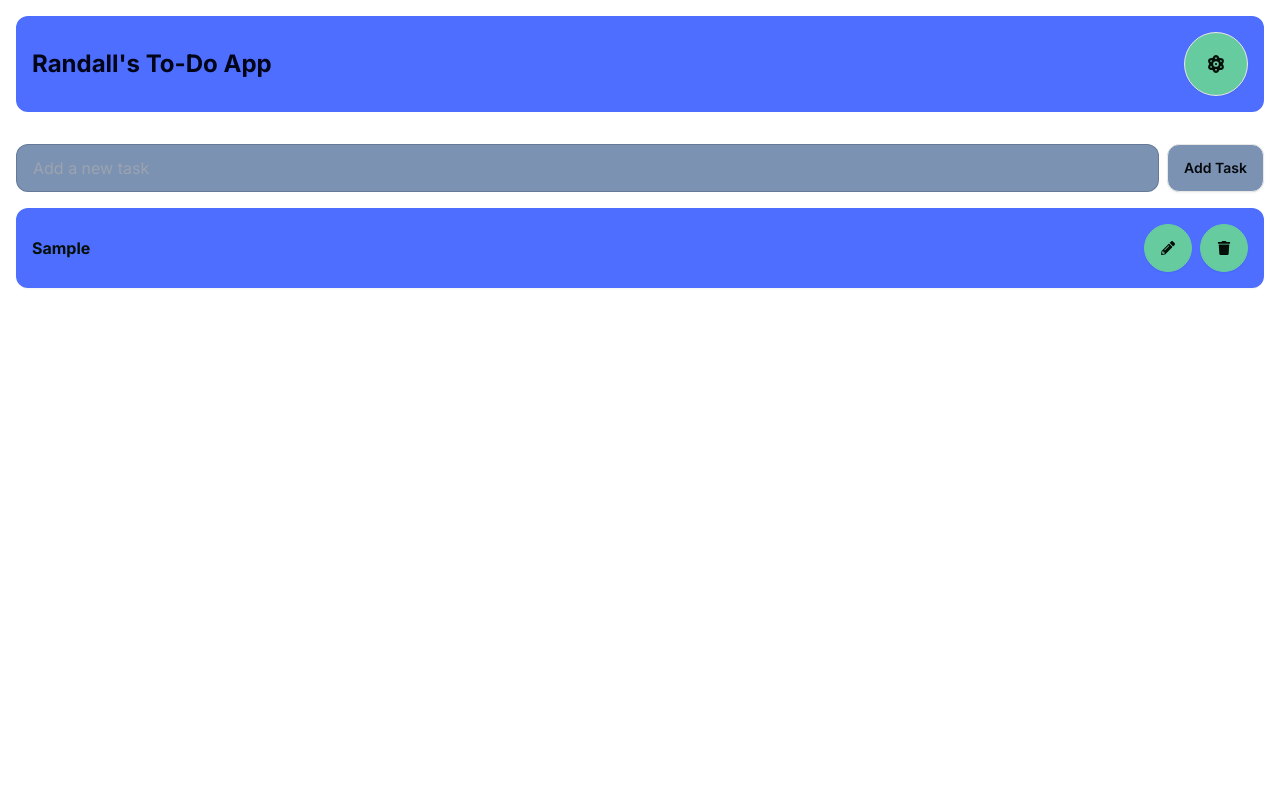
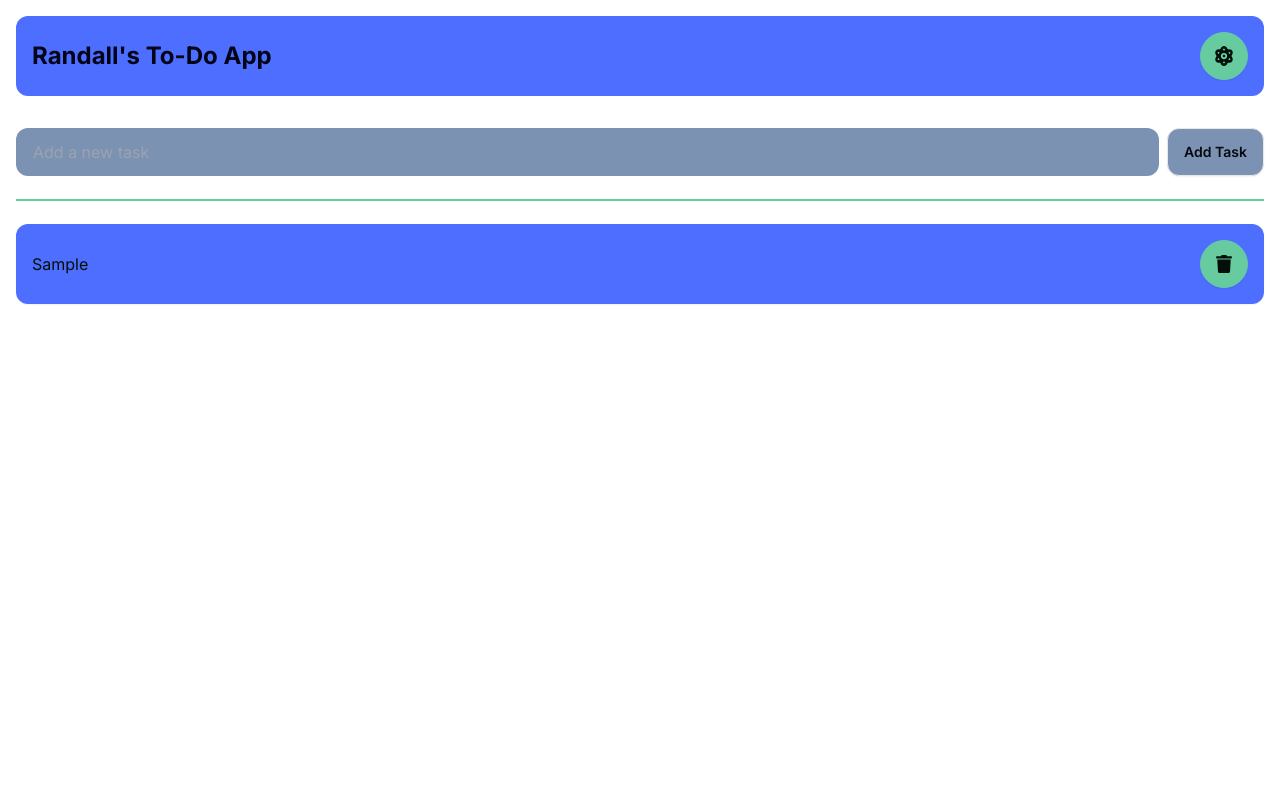
Before and after one commit to Lokie-ree/react-todo, a Next.js app: page / in a window 1280 px wide. Both pictures are taken after typing "Sample" into the empty fields and a click on the button "Add Task". Shown: the top 800 px of the page. Built offline with nearby package versions, Linux system fonts and the light colour scheme.

Commit message:
refactored TaskForm, TaskList, TaskItem components

```diff
--- a/src/app/components/DeleteModal.jsx
+++ /dev/null
@@ -1,31 +0,0 @@
-import React from "react";
-
-const DeleteModal = () => {
-  return (
-    <div className="flex flex-col justify-center text-center">
-      {/* Open the modal using document.getElementById('ID').showModal() method */}
-      <dialog id="delete_modal" className="modal modal-bottom sm:modal-middle">
-        <div className=" modal-box bg-secondary ">
-          <p className="text-lg py-4">
-            Are you sure you want to delete the task?
-          </p>
-          <div className="modal-action justify-center">
-            <form method="dialog">
-              {/* if there is a button in form, it will close the modal */}
-              <div className="flex gap-4">
-                <button className="btn bg-primary text-secondary-content rounded-xl">
-                  Cancel
-                </button>
-                <button className="btn bg-accent text-secondary-content rounded-xl">
-                  Delete
-                </button>
-              </div>
-            </form>
-          </div>
-        </div>
-      </dialog>
-    </div>
-  );
-};
-
-export default DeleteModal;
--- a/src/app/components/EditModal.jsx
+++ /dev/null
@@ -1,32 +0,0 @@
-import React from "react";
-
-const EditModal = () => {
-  return (
-    <div className="flex flex-col justify-center text-center">
-      {/* Open the modal using document.getElementById('ID').showModal() method */}
-      <dialog id="edit_modal" className="modal modal-bottom sm:modal-middle">
-        <div className=" modal-box bg-secondary ">
-          <h3 className="font-bold text-2xl py-3">EDIT TASK!!!</h3>
-          <p className="text-lg py-4">
-            Press ESC key or click the button below to close
-          </p>
-          <div className="modal-action justify-center">
-            <form method="dialog">
-              {/* if there is a button in form, it will close the modal */}
-              <div className="flex gap-4">
-                <button className="btn bg-primary text-secondary-content rounded-xl">
-                  Cancel
-                </button>
-                <button className="btn bg-accent text-secondary-content rounded-xl">
-                  Save
-                </button>
-              </div>
-            </form>
-          </div>
-        </div>
-      </dialog>
-    </div>
-  );
-};
-
-export default EditModal;
--- /dev/null
+++ b/src/app/components/Footer.jsx
@@ -0,0 +1,26 @@
+import React from "react";
+import {
+  FaFacebookSquare,
+  FaInstagramSquare,
+  FaGithubSquare,
+} from "react-icons/fa";
+
+import { MdGamepad } from "react-icons/md";
+
+const Footer = () => {
+  return (
+    <footer className="footer footer-center bg-primary text-primary-content items-center p-6 text-2xl">
+      <aside className="grid-flow-col items-center mt-2">
+        <MdGamepad />
+        <p>Copyright © {new Date().getFullYear()} - All right reserved</p>
+      </aside>
+      <nav className="flex flex-row text-4xl gap-4">
+        <FaFacebookSquare />
+        <FaInstagramSquare />
+        <FaGithubSquare />
+      </nav>
+    </footer>
+  );
+};
+
+export default Footer;
--- a/src/app/components/Header.jsx
+++ b/src/app/components/Header.jsx
@@ -6,7 +6,7 @@ import ThemeController from "./ThemeController";
 const Header = () => {
   return (
     <>
-      <header className="flex justify-between items-center m-4 p-4 bg-primary rounded-xl">
+      <header className="flex justify-between items-center p-4 m-4 bg-primary rounded-xl">
         <h1 className="text-2xl text-primary-content font-bold">
           Randall's To-Do App
         </h1>
--- /dev/null
+++ b/src/app/components/TaskForm.jsx
@@ -0,0 +1,30 @@
+// components/TaskForm.jsx
+import React, { useState } from "react";
+
+export default function TaskForm({ addTask }) {
+  const [taskText, setTaskText] = useState("");
+
+  const handleSubmit = (e) => {
+    e.preventDefault();
+    addTask(taskText);
+    setTaskText("");
+  };
+
+  return (
+    <form className="flex mb-4" onSubmit={handleSubmit}>
+      <input
+        type="text"
+        className="flex input items-center w-full bg-secondary rounded-xl"
+        value={taskText}
+        onChange={(e) => setTaskText(e.target.value)}
+        placeholder="Add a new task"
+      />
+      <button
+        type="submit"
+        className="btn bg-secondary text-secondary-content ml-2 rounded-xl"
+      >
+        Add Task
+      </button>
+    </form>
+  );
+}
--- a/src/app/components/TaskItem.jsx
+++ b/src/app/components/TaskItem.jsx
@@ -1,27 +1,21 @@
 "use client";
 
 import React from "react";
-import { FaTrash, FaPencilAlt } from "react-icons/fa";
+import { FaTrash } from "react-icons/fa";
 
-const Task = ({ task, onDelete, onEdit }) => {
+const Task = ({ task, deleteTask }) => {
   return (
-    <div className="flex justify-between items-center bg-primary text-accent-content p-4 rounded-xl shadow-sm">
-      <span>{task.text}</span>
-      <div className="flex gap-2">
+    <>
+      <div className="flex justify-between items-center bg-primary text-accent-content p-4 rounded-xl shadow-sm">
+        <span>{task.text}</span>
         <button
-          className="btn btn-accent btn-circle"
-          onClick={() => document.getElementById("edit_modal").showModal()}
-        >
-          <FaPencilAlt />
-        </button>
-        <button
-          className="btn btn-accent btn-circle"
-          onClick={() => document.getElementById("delete_modal").showModal()}
+          className="btn btn-accent btn-circle text-lg"
+          onClick={() => deleteTask(task.id)}
         >
           <FaTrash />
         </button>
       </div>
-    </div>
+    </>
   );
 };
 
--- a/src/app/components/TaskList.jsx
+++ b/src/app/components/TaskList.jsx
@@ -1,14 +1,12 @@
 import React from "react";
-import Task from "./TaskItem";
+import TaskItem from "./TaskItem";
 
-const TaskList = ({ tasks, onDelete, onEdit }) => {
+export default function TaskList({ tasks, deleteTask }) {
   return (
-    <div className="flex flex-col gap-4 text-accent font-bold rounded-xl">
+    <div className="flex flex-col gap-4">
       {tasks.map((task) => (
-        <Task key={task.id} task={task} onDelete={onDelete} onEdit={onEdit} />
+        <TaskItem key={task.id} task={task} deleteTask={deleteTask} />
       ))}
     </div>
   );
-};
-
-export default TaskList;
+}
--- a/src/app/components/ThemeController.jsx
+++ b/src/app/components/ThemeController.jsx
@@ -7,9 +7,9 @@ const ThemeController = () => {
       <div
         tabIndex={0}
         role="button"
-        className="btn btn-circle bg-accent text-accent-content sm:btn-sm md:btn-md lg:btn-lg"
+        className="btn btn-accent btn-circle bg-accent text-accent-content"
       >
-        <FaAtom className="text-lg" />
+        <FaAtom className="text-xl" />
       </div>
       <ul
         tabIndex={0}
--- a/src/app/layout.js
+++ b/src/app/layout.js
@@ -1,6 +1,7 @@
 import { Inter } from "next/font/google";
 import "./globals.css";
 import Header from "./components/Header";
+import Footer from "./components/Footer";
 
 const inter = Inter({ subsets: ["latin"] });
 
@@ -15,6 +16,7 @@ export default function RootLayout({ children }) {
       <body className={inter.className}>
         <Header />
         {children}
+        <Footer />
       </body>
     </html>
   );
--- a/src/app/page.js
+++ b/src/app/page.js
@@ -2,19 +2,14 @@
 
 import React, { useState } from "react";
 import TaskList from "./components/TaskList";
-import EditModal from "./components/EditModal";
-import DeleteModal from "./components/DeleteModal";
+import TaskForm from "./components/TaskForm"; // New component for task input
 
 export default function Home() {
   const [tasks, setTasks] = useState([]);
-  const [taskText, setTaskText] = useState("");
-  const [taskEdit, setTaskEdit] = useState("");
 
-  const addTask = (e) => {
-    e.preventDefault();
+  const addTask = (taskText) => {
     if (taskText.trim() !== "") {
       setTasks([...tasks, { id: Date.now(), text: taskText }]);
-      setTaskText("");
     }
   };
 
@@ -23,26 +18,11 @@ export default function Home() {
   };
 
   return (
-    <div className="max-h-screen w-full">
-      <main className="p-4">
-        <form className="flex mb-4" onSubmit={addTask}>
-          <input
-            type="text"
-            className="input input-bordered bg-secondary flex-grow rounded-xl"
-            value={taskText}
-            onChange={(e) => setTaskText(e.target.value)}
-            placeholder="Add a new task"
-          />
-          <button
-            className="btn bg-secondary text-secondary-content ml-2 rounded-xl"
-            onClick={addTask}
-          >
-            Add Task
-          </button>
-        </form>
-        <TaskList tasks={tasks} onDelete={deleteTask} />
-        <EditModal />
-        <DeleteModal />
+    <div className="min-h-screen w-full">
+      <main className="p-4 mt-2">
+        <TaskForm addTask={addTask} />
+        <div className="divider divider-accent"></div>
+        <TaskList tasks={tasks} deleteTask={deleteTask} />
       </main>
     </div>
   );
```
